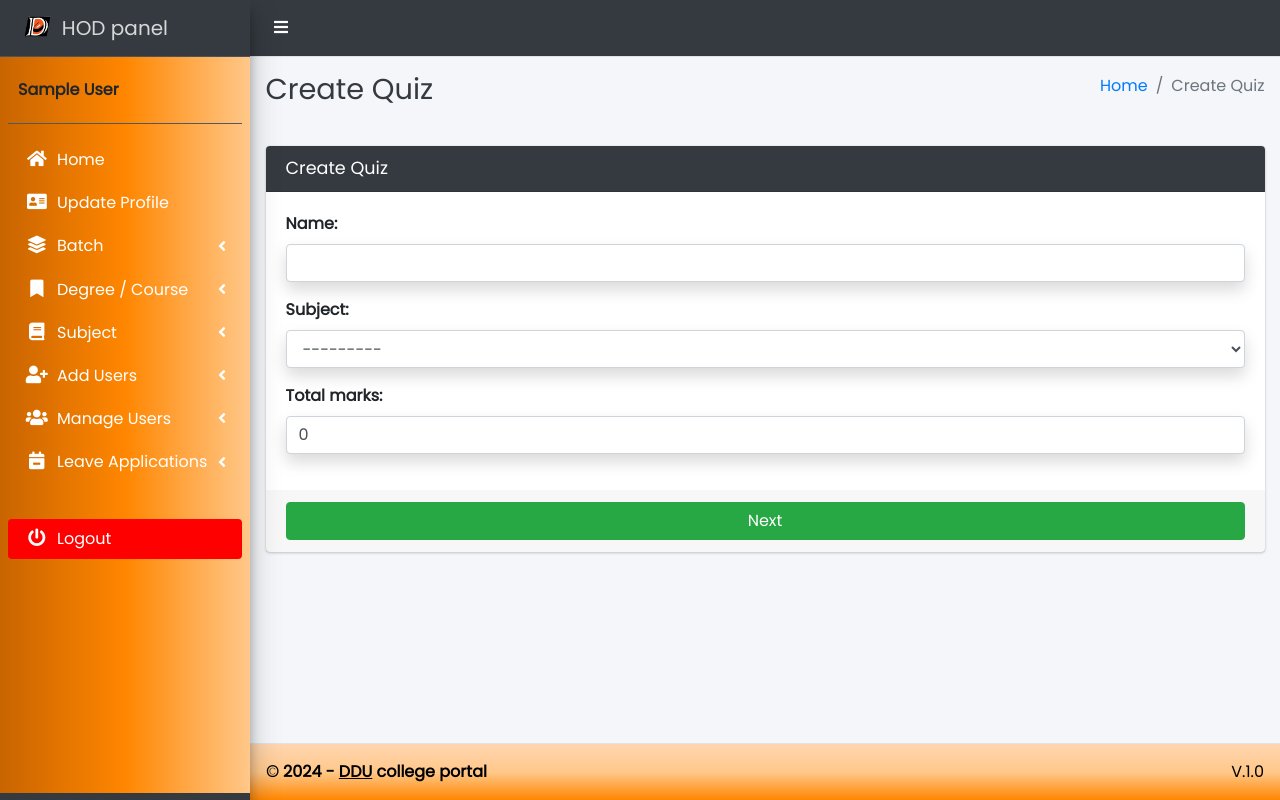
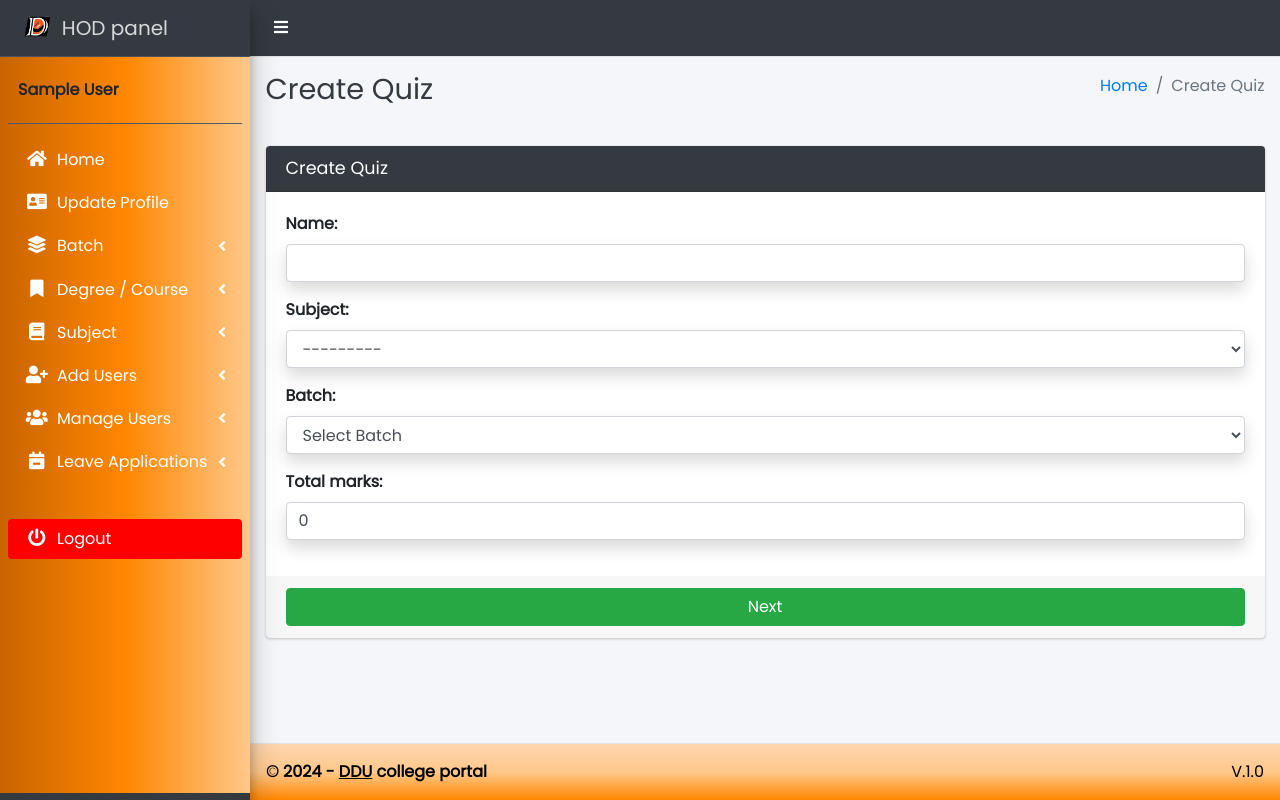
Before and after one commit to neel-03/College-ERP, a Django app: page /faculty_create_quiz/ in a window 1280 px wide. Run offline with Django 5.2, Linux system fonts and the light colour scheme; a user stored in the database is signed in; tables that the repository leaves empty hold one stand-in row (values such as "Sample post"); some libraries are stand-ins or nearby versions.

Commit message:
Add batch field to quiz model

```diff
--- a/main_app/forms.py
+++ b/main_app/forms.py
@@ -223,9 +223,11 @@ class QuizForm(FormSettings):
     def __init__(self, *args, **kwargs):
         self.logged_in_user = kwargs.pop('logged_in_user', None)
         super(QuizForm, self).__init__(*args, **kwargs)
+        self.fields['batch'].queryset = Batch.objects.all()
+        self.fields['batch'].empty_label = "Select Batch"
         if self.logged_in_user:
             self.fields['subject'].queryset = Subject.objects.filter(faculty=self.logged_in_user)
 
     class Meta:
         model = Quiz
-        fields = ['name', 'subject', 'total_marks']
+        fields = ['name', 'subject', 'batch', 'total_marks']
--- a/main_app/models.py
+++ b/main_app/models.py
@@ -115,6 +115,7 @@ class LeaveReportFaculty(models.Model):
 class Quiz(models.Model):
     name = models.CharField(max_length=50)
     created_by = models.ForeignKey(Faculty, on_delete=models.CASCADE, related_name="quizzes")
+    batch = models.ForeignKey(Batch, on_delete=models.DO_NOTHING, null=True)
     subject = models.ForeignKey('Subject', on_delete=models.CASCADE, related_name='quizzes')
     total_marks = models.PositiveIntegerField(default=0)
     status = models.CharField(
--- a/main_app/templates/faculty_templates/faculty_add_questions.html
+++ b/main_app/templates/faculty_templates/faculty_add_questions.html
@@ -17,6 +17,7 @@
                 <h3>Quiz: {{ quiz.name }}</h3>
                 <p>Created by: {{ quiz.created_by }}</p>
                 <p>Subject: {{ quiz.subject.name }}</p>
+                <p>Created for batch: {{ quiz.batch }}</p>
                 <p>Total Marks: {{ quiz.total_marks }}</p>
                 <p>Current Marks: <span id="current-marks">0</span></p>
             </div>
```
